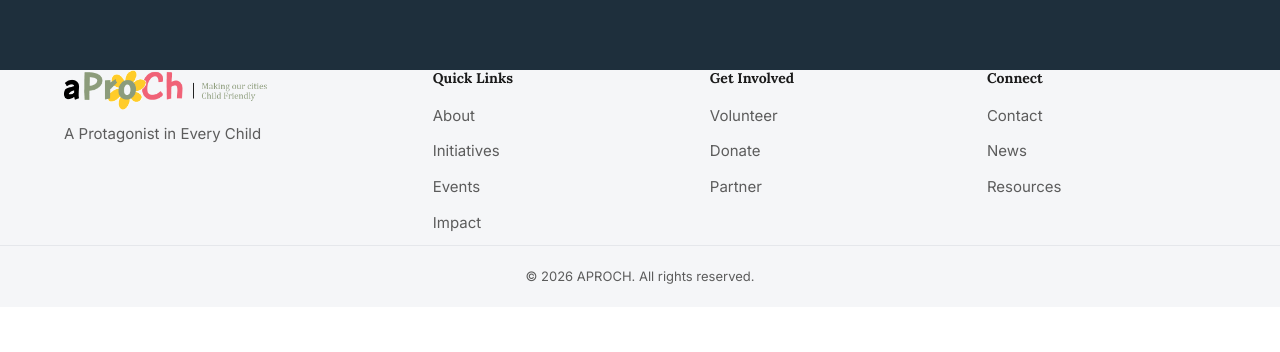
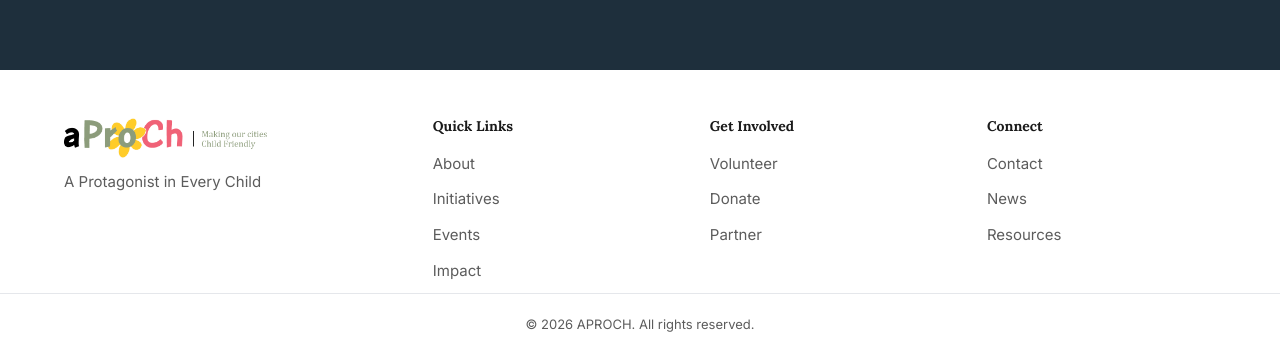
Before and after one commit to Urvish-Prepseed/aproch, a Next.js app: page / in a window 1280 px wide. Shown: the part 3074-3426 px from the top of the page. Before the commit the page ends 3381 px from the top, so only its background shows below. Built offline with nearby package versions, Linux system fonts and the light colour scheme.

Commit message:
footer fixed

```diff
--- a/components/Footer.module.css
+++ b/components/Footer.module.css
@@ -1,6 +1,7 @@
 .footer {
-  background: var(--color-bg-muted);
   margin-top: auto;
+  background: #ffffff;
+  padding-top: 48px;
 }
 
 .grid {
```
